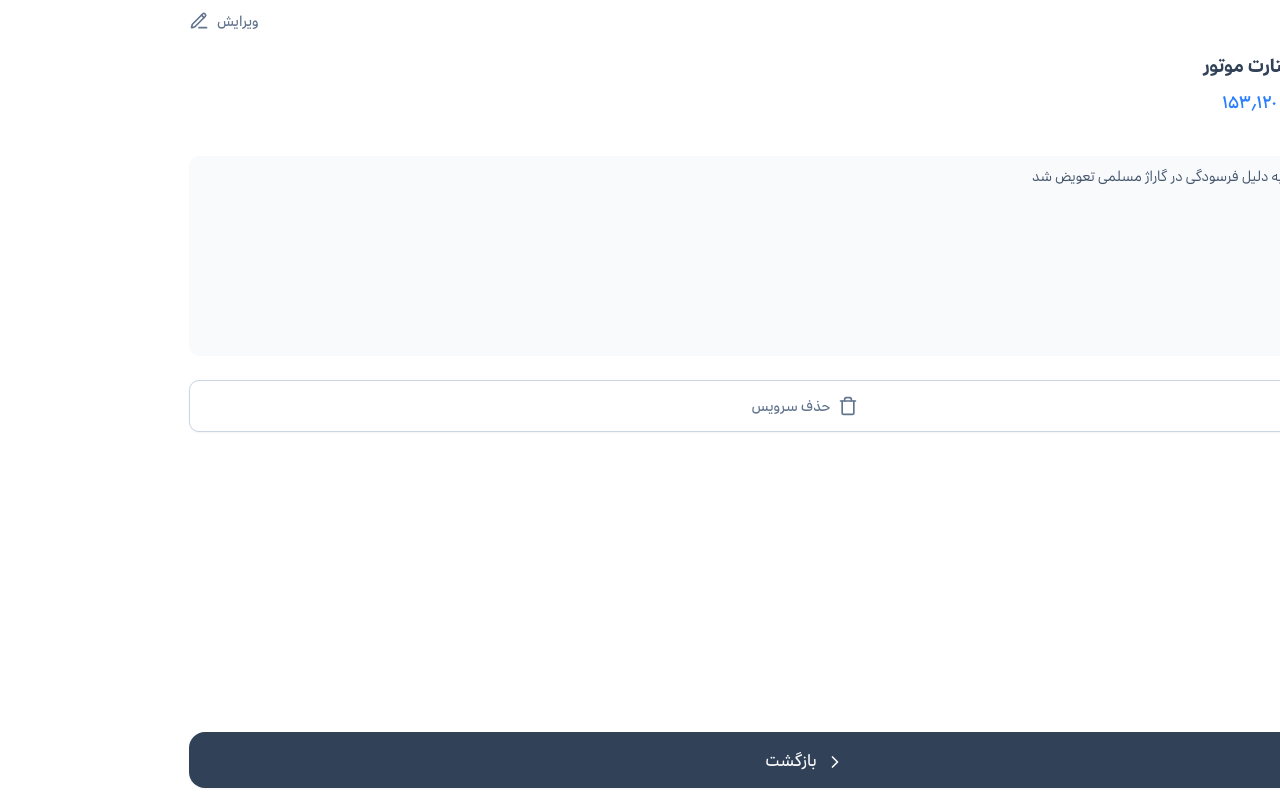
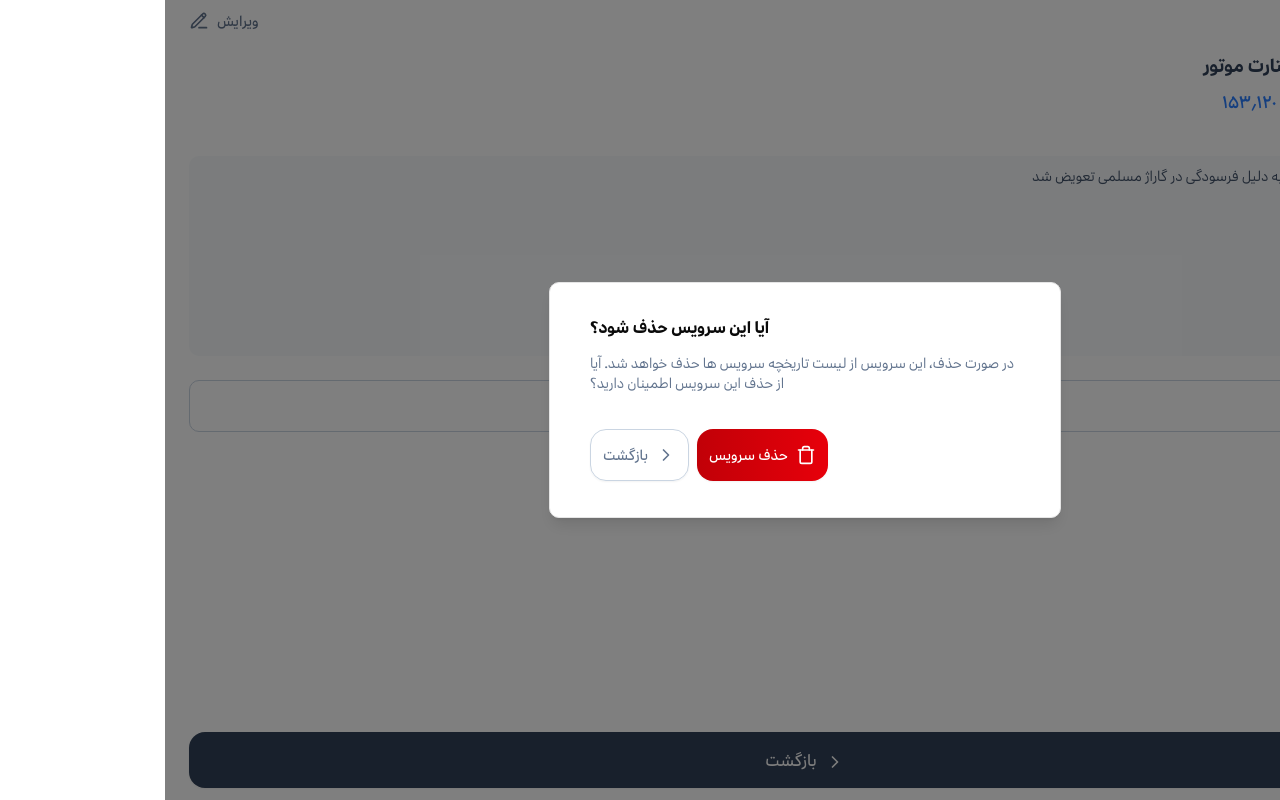
Before and after one commit to Re9iNee/myca, a Next.js app: page /history/1 in a window 1280 px wide. Both pictures are taken after a click on the button "حذف سرویس". Built offline with nearby package versions, Linux system fonts and the light colour scheme.

Commit message:
Remove Dialog in service detail

```diff
--- a/package.json
+++ b/package.json
@@ -9,6 +9,7 @@
     "lint": "next lint"
   },
   "dependencies": {
+    "@radix-ui/react-dialog": "^1.1.10",
     "@radix-ui/react-dropdown-menu": "^2.1.6",
     "@radix-ui/react-label": "^2.1.3",
     "@radix-ui/react-slot": "^1.1.2",
--- a/src/app/history/[id]/page.tsx
+++ b/src/app/history/[id]/page.tsx
@@ -1,6 +1,7 @@
+import RemoveServiceBtn from "@/components/RemoveServiceBtn";
 import { Button } from "@/components/ui/button";
 import { dateToShamsi, mileageToFarsi } from "@/lib/utils";
-import { ChevronRight, PencilLine, Trash, Wrench } from "lucide-react";
+import { ChevronRight, PencilLine } from "lucide-react";
 import Link from "next/link";
 
 type Props = {
@@ -59,13 +60,7 @@
           </p>
         </div>
 
-        <Button
-          variant={"outline"}
-          className="mt-2 flex h-[52px] w-full cursor-pointer gap-2 rounded-lg border-[1px] border-slate-300 p-4 py-4 text-sm font-medium text-slate-500"
-        >
-          <Trash />
-          حذف سرویس
-        </Button>
+        <RemoveServiceBtn />
       </div>
 
       <div className="py-3">
--- /dev/null
+++ b/src/components/RemoveServiceBtn.tsx
@@ -0,0 +1,57 @@
+import { ChevronRight, Trash } from "lucide-react";
+import { Button } from "./ui/button";
+import {
+  Dialog,
+  DialogClose,
+  DialogContent,
+  DialogDescription,
+  DialogFooter,
+  DialogHeader,
+  DialogTitle,
+  DialogTrigger,
+} from "@/components/ui/dialog";
+
+function RemoveServiceBtn() {
+  return (
+    <Dialog>
+      <DialogTrigger className="mt-2 flex h-[52px] w-full cursor-pointer justify-center gap-2 rounded-lg border-[1px] border-slate-300 p-4 py-4 text-center text-sm font-medium text-slate-500">
+        <Trash size={20} />
+        حذف سرویس
+      </DialogTrigger>
+      <DialogContent>
+        <DialogHeader className="space-y-1.5 px-4 py-2 text-right">
+          <DialogTitle className="text-slate800 text-base font-bold">
+            آیا این سرویس حذف شود؟
+          </DialogTitle>
+          <DialogDescription className="text-sm font-normal text-slate-500">
+            در صورت حذف، این سرویس از لیست تاریخچه سرویس ها حذف خواهد شد. آیا از
+            حذف این سرویس اطمینان دارید؟
+          </DialogDescription>
+        </DialogHeader>
+        <DialogFooter className="px-4 py-3">
+          <Button
+            type="submit"
+            variant={"destructive"}
+            className="h-[52px] rounded-2xl bg-gradient-to-r from-red-700 to-red-600 py-4 text-sm font-medium text-white"
+          >
+            <Trash />
+            حذف سرویس
+          </Button>
+
+          <DialogClose asChild>
+            <Button
+              type="button"
+              variant="secondary"
+              className="h-[52px] rounded-2xl border border-slate-300 bg-transparent py-4 text-sm font-medium text-slate-500"
+            >
+              <ChevronRight />
+              بازگشت
+            </Button>
+          </DialogClose>
+        </DialogFooter>
+      </DialogContent>
+    </Dialog>
+  );
+}
+
+export default RemoveServiceBtn;
--- /dev/null
+++ b/src/components/ui/dialog.tsx
@@ -0,0 +1,135 @@
+"use client";
+
+import * as React from "react";
+import * as DialogPrimitive from "@radix-ui/react-dialog";
+import { XIcon } from "lucide-react";
+
+import { cn } from "@/lib/utils";
+
+function Dialog({
+  ...props
+}: React.ComponentProps<typeof DialogPrimitive.Root>) {
+  return <DialogPrimitive.Root data-slot="dialog" {...props} />;
+}
+
+function DialogTrigger({
+  ...props
+}: React.ComponentProps<typeof DialogPrimitive.Trigger>) {
+  return <DialogPrimitive.Trigger data-slot="dialog-trigger" {...props} />;
+}
+
+function DialogPortal({
+  ...props
+}: React.ComponentProps<typeof DialogPrimitive.Portal>) {
+  return <DialogPrimitive.Portal data-slot="dialog-portal" {...props} />;
+}
+
+function DialogClose({
+  ...props
+}: React.ComponentProps<typeof DialogPrimitive.Close>) {
+  return <DialogPrimitive.Close data-slot="dialog-close" {...props} />;
+}
+
+function DialogOverlay({
+  className,
+  ...props
+}: React.ComponentProps<typeof DialogPrimitive.Overlay>) {
+  return (
+    <DialogPrimitive.Overlay
+      data-slot="dialog-overlay"
+      className={cn(
+        "data-[state=open]:animate-in data-[state=closed]:animate-out data-[state=closed]:fade-out-0 data-[state=open]:fade-in-0 fixed inset-0 z-50 bg-black/50",
+        className,
+      )}
+      {...props}
+    />
+  );
+}
+
+function DialogContent({
+  className,
+  children,
+
+  ...props
+}: React.ComponentProps<typeof DialogPrimitive.Content>) {
+  return (
+    <DialogPortal data-slot="dialog-portal">
+      <DialogOverlay />
+      <DialogPrimitive.Content
+        data-slot="dialog-content"
+        className={cn(
+          "bg-background data-[state=open]:animate-in data-[state=closed]:animate-out data-[state=closed]:fade-out-0 data-[state=open]:fade-in-0 data-[state=closed]:zoom-out-95 data-[state=open]:zoom-in-95 fixed top-[50%] left-[50%] z-50 grid w-full max-w-[calc(100%-2rem)] translate-x-[-50%] translate-y-[-50%] gap-4 rounded-lg border p-6 shadow-lg duration-200 sm:max-w-lg",
+          className,
+        )}
+        {...props}
+      >
+        {children}
+        <DialogPrimitive.Close className="ring-offset-background focus:ring-ring data-[state=open]:bg-accent data-[state=open]:text-muted-foreground absolute top-4 right-4 rounded-xs opacity-70 transition-opacity hover:opacity-100 focus:ring-2 focus:ring-offset-2 focus:outline-hidden disabled:pointer-events-none [&_svg]:pointer-events-none [&_svg]:shrink-0 [&_svg:not([class*='size-'])]:size-4">
+          <span className="sr-only">Close</span>
+        </DialogPrimitive.Close>
+      </DialogPrimitive.Content>
+    </DialogPortal>
+  );
+}
+
+function DialogHeader({ className, ...props }: React.ComponentProps<"div">) {
+  return (
+    <div
+      data-slot="dialog-header"
+      className={cn("flex flex-col gap-2 text-center sm:text-left", className)}
+      {...props}
+    />
+  );
+}
+
+function DialogFooter({ className, ...props }: React.ComponentProps<"div">) {
+  return (
+    <div
+      data-slot="dialog-footer"
+      className={cn(
+        "flex flex-col-reverse gap-2 sm:flex-row sm:justify-end",
+        className,
+      )}
+      {...props}
+    />
+  );
+}
+
+function DialogTitle({
+  className,
+  ...props
+}: React.ComponentProps<typeof DialogPrimitive.Title>) {
+  return (
+    <DialogPrimitive.Title
+      data-slot="dialog-title"
+      className={cn("text-lg leading-none font-semibold", className)}
+      {...props}
+    />
+  );
+}
+
+function DialogDescription({
+  className,
+  ...props
+}: React.ComponentProps<typeof DialogPrimitive.Description>) {
+  return (
+    <DialogPrimitive.Description
+      data-slot="dialog-description"
+      className={cn("text-muted-foreground text-sm", className)}
+      {...props}
+    />
+  );
+}
+
+export {
+  Dialog,
+  DialogClose,
+  DialogContent,
+  DialogDescription,
+  DialogFooter,
+  DialogHeader,
+  DialogOverlay,
+  DialogPortal,
+  DialogTitle,
+  DialogTrigger,
+};
```
Also changed, not shown: 1 other file (tests, documents, lock files or other folders).
